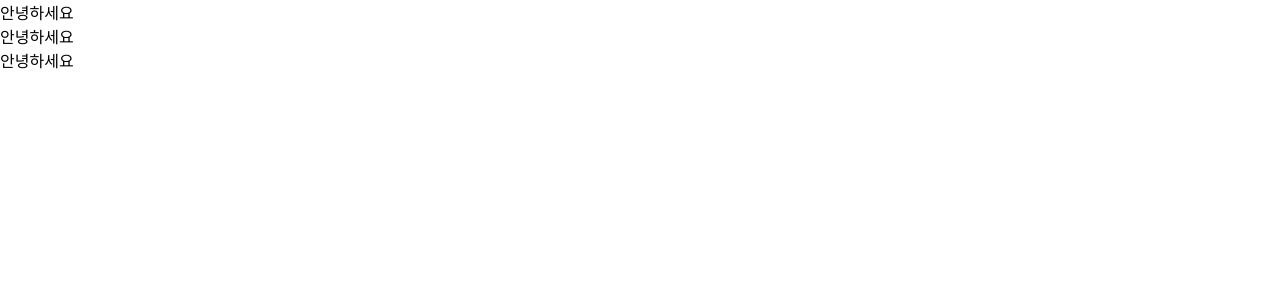
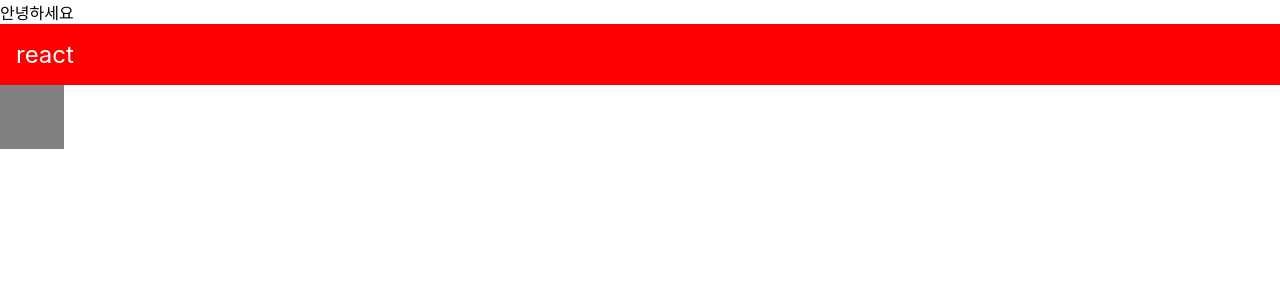
Before and after one commit to sannimdev/react-begin, a React (Create React App) app: page / in a window 1280 px wide. Shown: the top 300 px of the page. Built offline with nearby package versions, Linux system fonts and the light colour scheme; the HTML template or start-up script is replaced by a standard one.

Commit message:
React에서 1. style 속성을 지정하는 방법 2. className을 지정하는 방법 3. 주석을 사용하는 방법 4. css에 저장한 속성을 불러오는 방법

```diff
--- a/src/App.css
+++ b/src/App.css
@@ -1,38 +1,5 @@
-.App {
-  text-align: center;
+.gray-box {
+  background-color: gray;
+  width: 64px;
+  height: 64px;
 }
-
-.App-logo {
-  height: 40vmin;
-  pointer-events: none;
-}
-
-@media (prefers-reduced-motion: no-preference) {
-  .App-logo {
-    animation: App-logo-spin infinite 20s linear;
-  }
-}
-
-.App-header {
-  background-color: #282c34;
-  min-height: 100vh;
-  display: flex;
-  flex-direction: column;
-  align-items: center;
-  justify-content: center;
-  font-size: calc(10px + 2vmin);
-  color: white;
-}
-
-.App-link {
-  color: #61dafb;
-}
-
-@keyframes App-logo-spin {
-  from {
-    transform: rotate(0deg);
-  }
-  to {
-    transform: rotate(360deg);
-  }
-}
--- a/src/App.js
+++ b/src/App.js
@@ -1,13 +1,29 @@
 import React from "react";
 import Hello from "./Hello";
+import "./App.css";
 
 function App() {
+  const name = "react";
+  const style = {
+    backgroundColor: "red",
+    fontSize: 24,
+    color: "white",
+    padding: "1rem",
+  };
   return (
-    <div>
-      <Hello />
-      <Hello />
-      <Hello />
-    </div>
+    <>
+      {/*ddd */}
+      <Hello
+      //우와 신기하다
+      />
+      <div
+        //우와 신기해
+        style={style}
+      >
+        {name}
+      </div>
+      <div className="gray-box"></div>
+    </>
   );
 }
 
```
